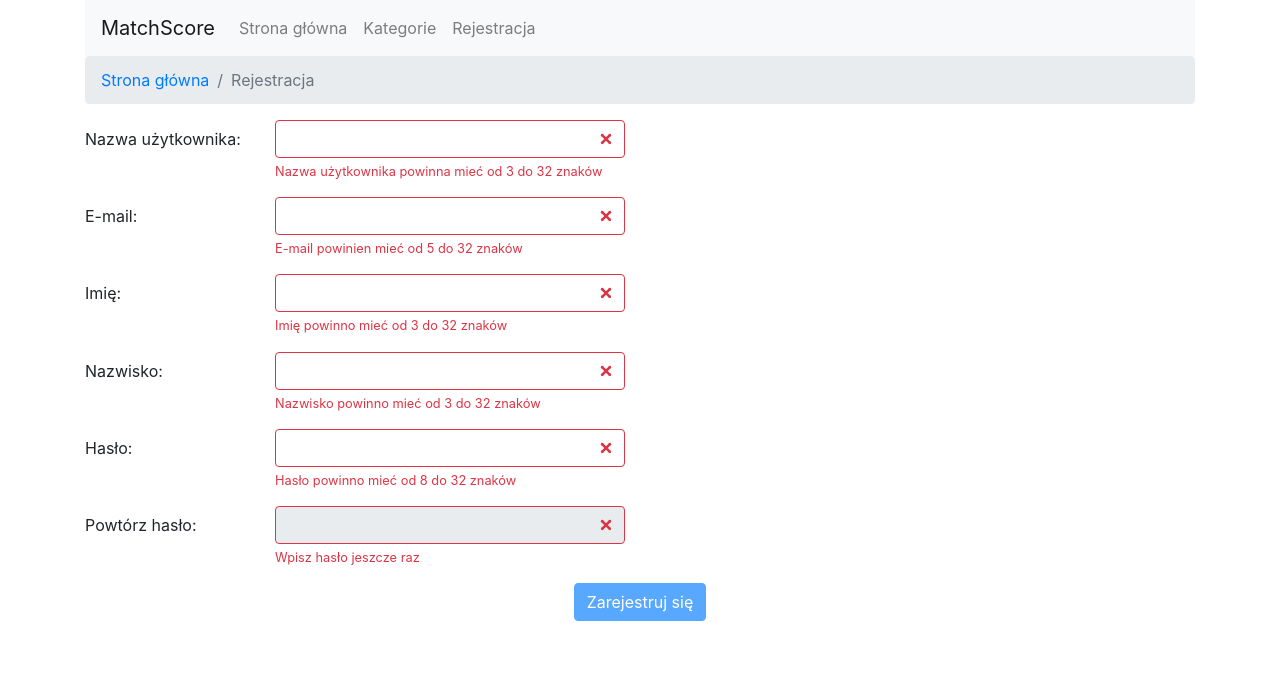
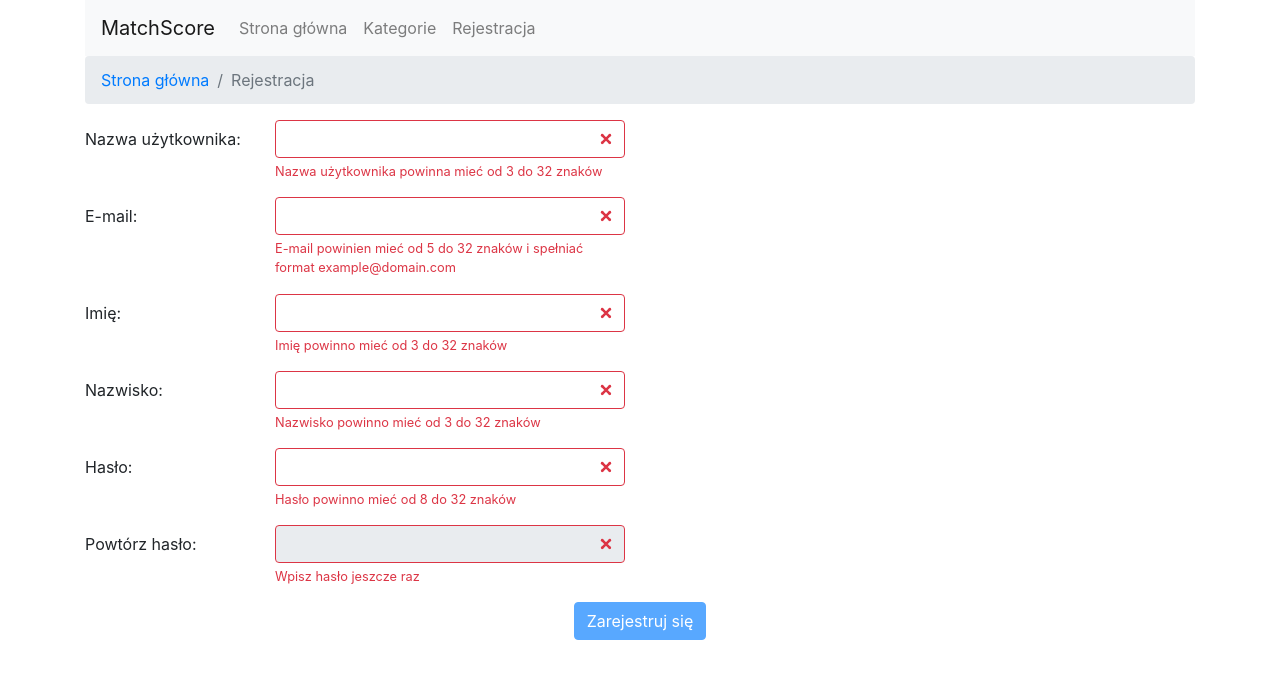
Before and after one commit to jlokiec/matchscore-webapp, a React (Create React App) app: page /register in a window 1280 px wide. Shown: the top 678 px of the page. Built offline with nearby package versions, Linux system fonts and the light colour scheme.

Commit message:
Add e-mail validation regex

```diff
--- a/src/components/RegisterForm.tsx
+++ b/src/components/RegisterForm.tsx
@@ -102,7 +102,9 @@ export default class RegisterForm extends React.Component<any, RegisterFormState
     handleEmailChange(event: any) {
         const email: string = event.target.value;
 
-        if (email.length >= 5 && email.length <= 32) {
+        const emailMatchesRegex = /^[^\s@]+@[^\s@]+\.[^\s@]+$/.test(email);
+
+        if (email.length >= 5 && email.length <= 32 && emailMatchesRegex) {
             this.setState({ email: email, emailValid: true });
         } else {
             this.setState({ email: email, emailValid: false });
@@ -112,7 +114,7 @@ export default class RegisterForm extends React.Component<any, RegisterFormState
     emailFeedback() {
         return (
             <Form.Control.Feedback type={this.state.emailValid ? "valid" : "invalid"}>
-                {this.state.emailValid ? "OK" : "E-mail powinien mieć od 5 do 32 znaków"}
+                {this.state.emailValid ? "OK" : "E-mail powinien mieć od 5 do 32 znaków i spełniać format example@domain.com"}
             </Form.Control.Feedback>
         );
     }
```
